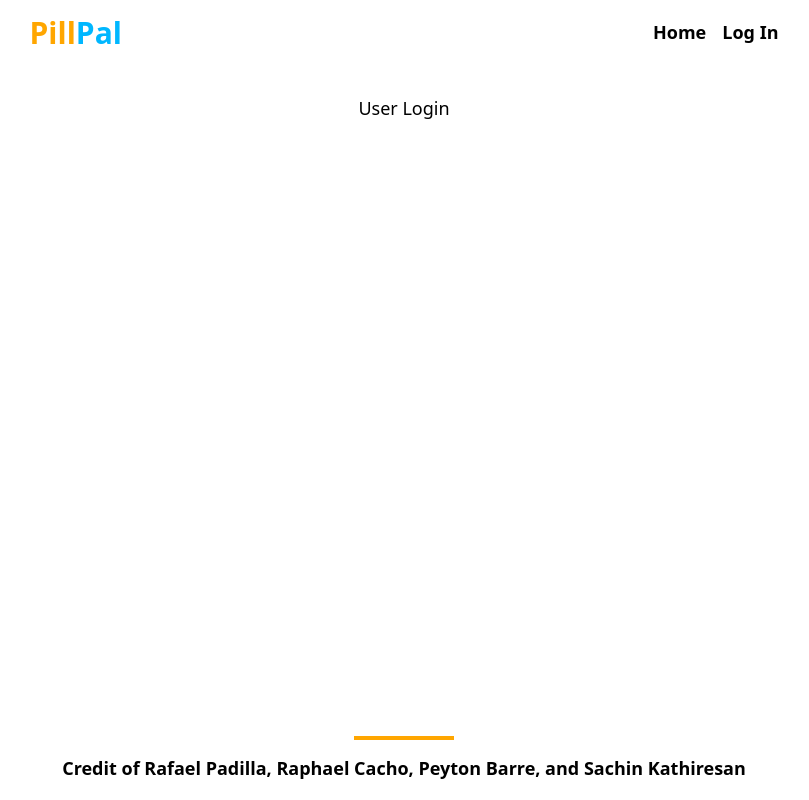
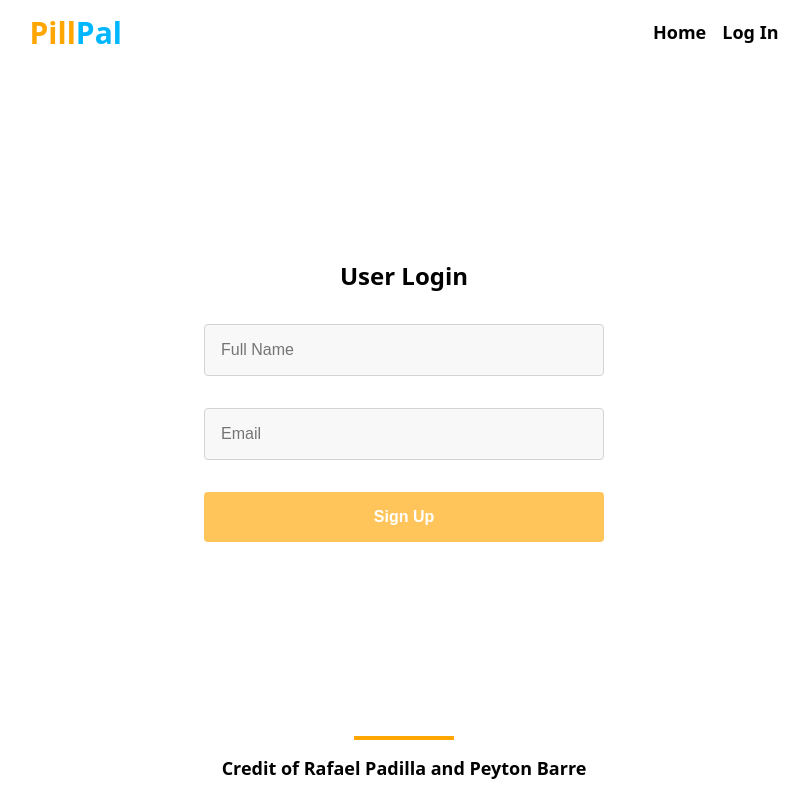
Before and after one commit to crispynoodlesoup/PillPal, a plain HTML site: page login.html in a window 1280 px wide. Shown: the whole page, without its empty margins (236-1045 px from the left). Drawn offline with nearby package versions, Linux system fonts and the light colour scheme.

Commit message:
user login

```diff
--- a/login.html
+++ b/login.html
@@ -8,7 +8,7 @@
     <meta name="viewport" content="width=device-width, initial-scale=1.0">
     <title>hackathon!</title>
     <link rel="stylesheet" href="./style/style.css">
-    <link rel="stylesheet" href="./style/home.css">
+    <link rel="stylesheet" href="./style/login.css">
     <script src="./scripts/script.js" defer></script>
     <script src="./echarts.js"></script>
     <script src="./ecStat.js"></script>
@@ -27,11 +27,14 @@
     <main>
         <form>
             <legend>User Login</legend>
+            <input type="text" id="name" name="name" placeholder="Full Name" required>
+            <input type="email" id="email" name="email" placeholder="Email" required>
+            <button type="submit">Sign Up</button>
         </form>
     </main>
     <footer>
         <div class="footer-line"></div>
-        <p><strong>Credit of Rafael Padilla, Raphael Cacho, Peyton Barre, and Sachin Kathiresan</strong></p>
+        <p><strong>Credit of Rafael Padilla and Peyton Barre</strong></p>
     </footer>
 </body>
 
--- /dev/null
+++ b/style/login.css
@@ -0,0 +1,55 @@
+main {
+    display: grid;
+    place-content: center;
+}
+
+form {
+    max-width: 400px;
+}
+
+legend {
+    text-align: center;
+    font-weight: bold;
+    font-size: 24px;
+}
+
+input[type="text"], input[type="email"] {
+    margin-top: 32px;
+    width: 100%;
+    font-size: 16px;
+    outline: none;
+    border-radius: 4px;
+    border: 1px solid lightgrey;
+    background-color: #f8f8f8;
+    padding: 16px;
+}
+
+input:focus {
+    background-color: #f0f0f0;
+}
+
+input:user-invalid {
+    outline: red;
+}
+
+button[type="submit"] {
+    margin-top: 32px;
+    width: 100%;
+    font-size: 16px;
+    padding: 16px;
+    border-radius: 4px;
+    border: none;
+    background-color: #ffc55b;
+    color: white;
+    font-weight: bold;
+    transition: all 0.3s;
+}
+
+button[type="submit"]:hover {
+    background-color: #f7be54;
+    cursor: pointer;
+}
+
+button[type="submit"]:active {
+    transform: scale(0.95);
+}
```
